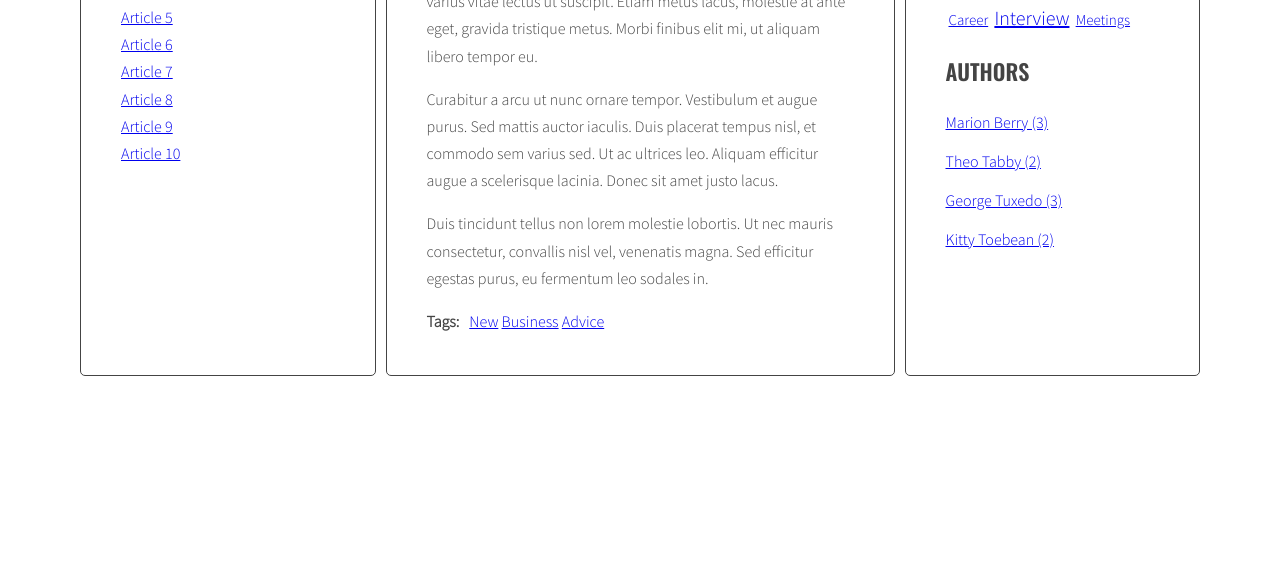
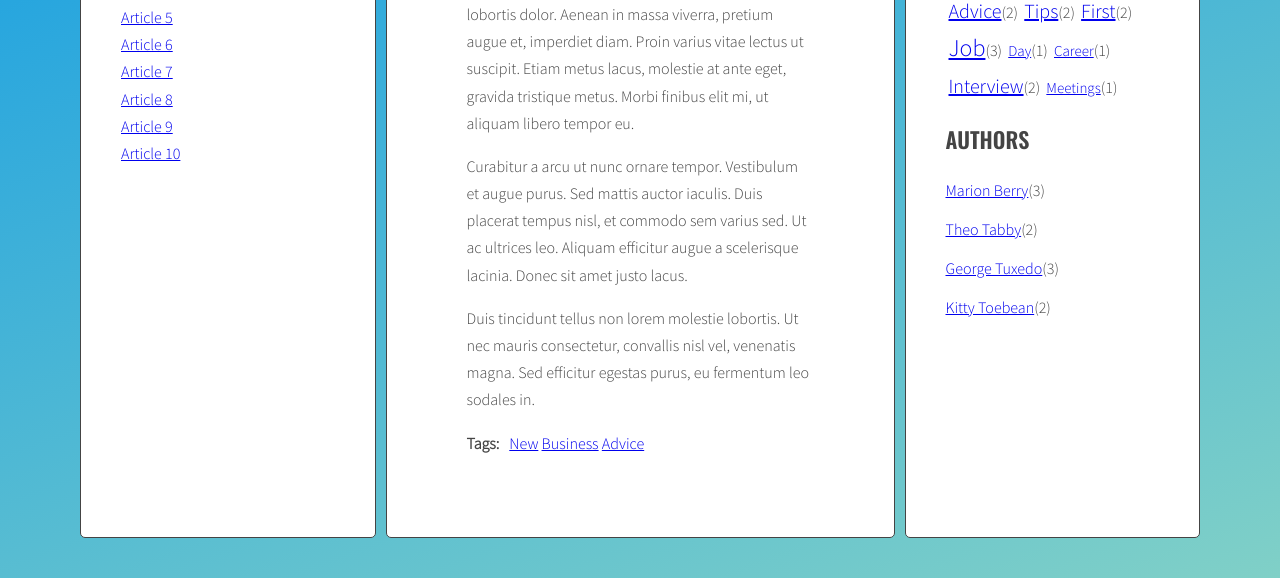
Before and after one commit to AgataSiemieniec/new-blog, a website: page index.html in a window 1280 px wide. Shown: the part 463-1041 px from the top of the page. Before the commit the page ends 847 px from the top, so only its background shows below. Drawn offline with nearby package versions, Linux system fonts and the light colour scheme.

Commit message:
Add handlebars, change style

```diff
--- a/index.html
+++ b/index.html
@@ -188,6 +188,26 @@
               </main>
             </div>
           </div>
+          <script id="template-article-link" type="text/x-handlebars-template">
+            <li><a href="#{{ id }}"><span>{{ title }}</span></a></li>
+          </script>
+          <script id="template-tag-link" type="text/x-handlebars-template">
+            <li><a href="#tag-{{ id }}">{{ title }}</a></li>
+          </script>
+          <script id="template-author-link" type="text/x-handlebars-template">
+            <a href="#author-{{ id }}">{{ title }}</a>
+          </script>
+          <script id="template-tag-cloud-link" type="text/x-handlebars-template">
+            {{#each tags}}
+            <li><a  class="{{ className }}" href="#tag-{{ tag }}">{{ tag }}</a>({{count}})</li>
+            {{/each}}
+        </script>
+        <script id="template-author-cloud-link" type="text/x-handlebars-template">
+          {{#each authors}}
+          <li><a href="#author-{{ author }}">{{ author }}</a>({{count}})</li>
+          {{/each}}
+      </script>
+          <script src="https://cdnjs.cloudflare.com/ajax/libs/handlebars.js/4.1.0/handlebars.min.js"></script>
           <script src="js/script.js"></script>
     </body>
 </html
--- a/js/script.js
+++ b/js/script.js
@@ -1,5 +1,13 @@
 {
   'use strict';
+
+  const templates = {
+    articleLink: Handlebars.compile(document.querySelector('#template-article-link').innerHTML),
+    tagLink: Handlebars.compile(document.querySelector('#template-tag-link').innerHTML),
+    authorLink: Handlebars.compile(document.querySelector('#template-author-link').innerHTML),
+    tagCloudLink: Handlebars.compile(document.querySelector('#template-tag-cloud-link').innerHTML),
+    authorCloudLink: Handlebars.compile(document.querySelector('#template-author-cloud-link').innerHTML)
+  }
 
   const opt = {
     articleSelector: '.post',
@@ -38,7 +46,9 @@
     for(let article of articles){
       const articleId = article.getAttribute('id');
       const articleTitle = article.querySelector(opt.titleSelector).innerHTML;
-      const linkHTML = '<li><a href="#' + articleId + '"><span>' + articleTitle + '</span></a></li>';
+      //const linkHTML = '<li><a href="#' + articleId + '"><span>' + articleTitle + '</span></a></li>';
+      const linkHTMLData = {id: articleId, title: articleTitle};
+      const linkHTML = templates.articleLink(linkHTMLData);
       html = html + linkHTML;
     }
     titleList.innerHTML = html;
@@ -86,8 +96,10 @@
       const articleTags = article.getAttribute('data-tags');
       articleTagsArray = articleTags.split(' ');
       for(let tag of articleTagsArray){
-        const tagHTML = '<li><a href="#tag-' + tag + '">' + tag + '</a></li>';
-        html = html + tagHTML + ' ';
+        //const tagHTML = '<li><a href="#tag-' + tag + '">' + tag + '</a></li>';
+        const linkHTMLData = {id: tag, title: tag};
+        const linkHTML = templates.tagLink(linkHTMLData);
+        html = html + linkHTML + ' ';
         if(!allTags[tag]){
           allTags[tag] = 1;
         } else {
@@ -98,12 +110,21 @@
     }
     const tagList = document.querySelector(opt.tagListSelector);
     const tagsParams = calculateTagsParams(allTags);
-    let allTagsHTML = '';
+    // let allTagsHTML = '';
+    const allTagsData = {tags: []};
     for(let tag in allTags){
-      const tagLinkHTML = '<li><a class="' + calculateTagClass(allTags[tag], tagsParams) + '" href="#tag-' + tag + '">' + tag +'</a></li> ';
-      allTagsHTML += tagLinkHTML;
+      //const tagLinkHTML = '<li><a class="' + calculateTagClass(allTags[tag], tagsParams) + '" href="#tag-' + tag + '">' + tag +'</a></li> ';
+      //allTagsHTML += tagLinkHTML;
+      allTagsData.tags.push({
+        tag: tag,
+        count: allTags[tag],
+        className: calculateTagClass(allTags[tag], tagsParams)
+      });
     }
-    tagList.innerHTML = allTagsHTML;
+    //tagList.innerHTML = allTagsHTML;
+    tagList.innerHTML = templates.tagCloudLink(allTagsData);
+    console.log('allTagsData', allTagsData);
+
   }
   generateTags();
 
@@ -140,8 +161,10 @@
       const authorWrapper = article.querySelector(opt.articleAuthorSelector);
       let html = '';
       const author = article.getAttribute('data-author');
-      const authorHTML = '<a href="#author-' + author + '"><span>' + author + '</span></a>';
-      html = html + authorHTML;
+      ///const authorHTML = '<a href="#author-' + author + '"><span>' + author + '</span></a>';
+      const linkHTMLData = {id: author, title: author};
+      const linkHTML = templates.authorLink(linkHTMLData);
+      html = html + linkHTML;
       if(!allAuthors[author]){
           allAuthors[author] = 1;
         } else {
@@ -150,11 +173,17 @@
       authorWrapper.innerHTML = 'by ' + html;
     }
     const authorList = document.querySelector(opt.authorsListSelector);
-    let allAuthorsHTML = '';
+    // let allAuthorsHTML = '';
+    let allAuthorsData = {authors: []};
     for(let author in allAuthors){
-      const authorLinkHTML ='<li><a href="#author-' + author + '">' + author + ' ('+ allAuthors[author] + ')</a></li> ';
-      allAuthorsHTML += authorLinkHTML;
-      authorList.innerHTML = allAuthorsHTML;
+      //const authorLinkHTML ='<li><a href="#author-' + author + '">' + author + ' ('+ allAuthors[author] + ')</a></li> ';
+      allAuthorsData.authors.push({
+        author: author,
+        count: allAuthors[author],
+      });
+      // allAuthorsHTML += authorLinkHTML;
+      // authorList.innerHTML = allAuthorsHTML;
+      authorList.innerHTML = templates.authorCloudLink(allAuthorsData);
     }
   }
 
--- a/sass/style.scss
+++ b/sass/style.scss
@@ -22,6 +22,10 @@ body {
   font-weight: 300;
   font-size: 16px;
   line-height: 1.7;
+  margin: 0;
+  padding-bottom: 40px;
+  background-color: #0093e9;
+  background-image: linear-gradient(160deg, #0093e9 0%, #80d0c7 100%);
 }
 
 .container {
@@ -115,17 +119,36 @@ body {
 /* Authors */
 
 .authors {
+  display: inline;
   li {
     margin-bottom: 12px;
   }
 }
 
 /* Post */
+.post {
+  opacity: 0;
+  position: absolute;
+  padding: 40px;
+  top: 0;
+  z-index: -1;
+  height: 100%;
 
-.post {
-  display: none;
   &.active {
-    display: block;
+      opacity: 100;
+      z-index: 1;
+      position: relative;
+      animation: active 0.8s ease-in-out;
+  }
+}
+@keyframes active {
+  from {
+      opacity: 0;
+      transform: perspective(500px) translate3d(-35px, -40px, -150px) rotate3d(-1, 0, 0, 180deg);
+  }
+  to {
+      opacity: 1;
+      transform: perspective(500px) translate3d(0, 0, 0);
   }
 }
 
@@ -136,6 +159,6 @@ body {
 .post-tags {
   display: flex;
   p {
-    margin: 0 10px 0 0;
+      margin: 0 10px 0 0;
   }
 }
```
Also changed, not shown: css/style.css, 1 other file.
